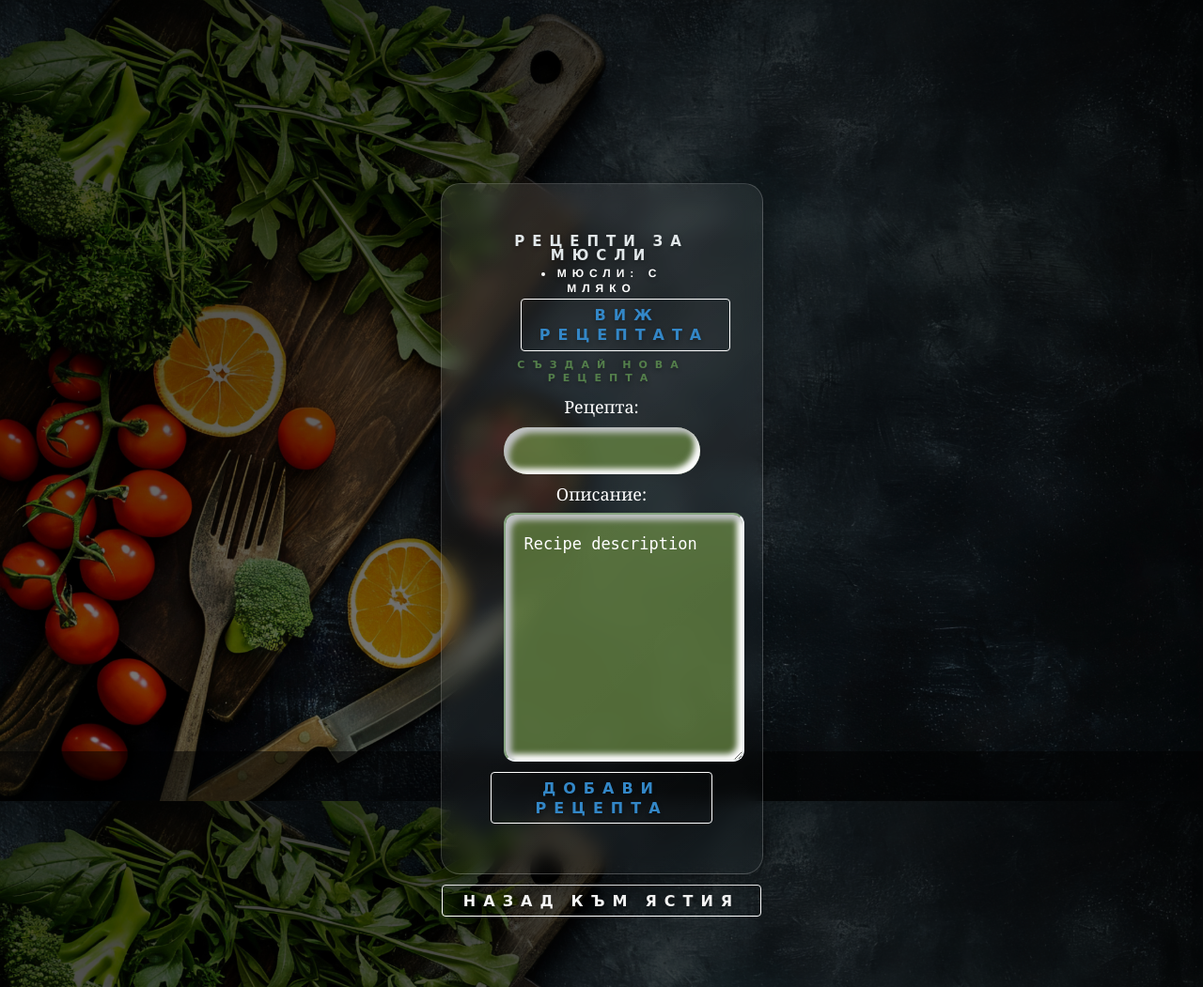
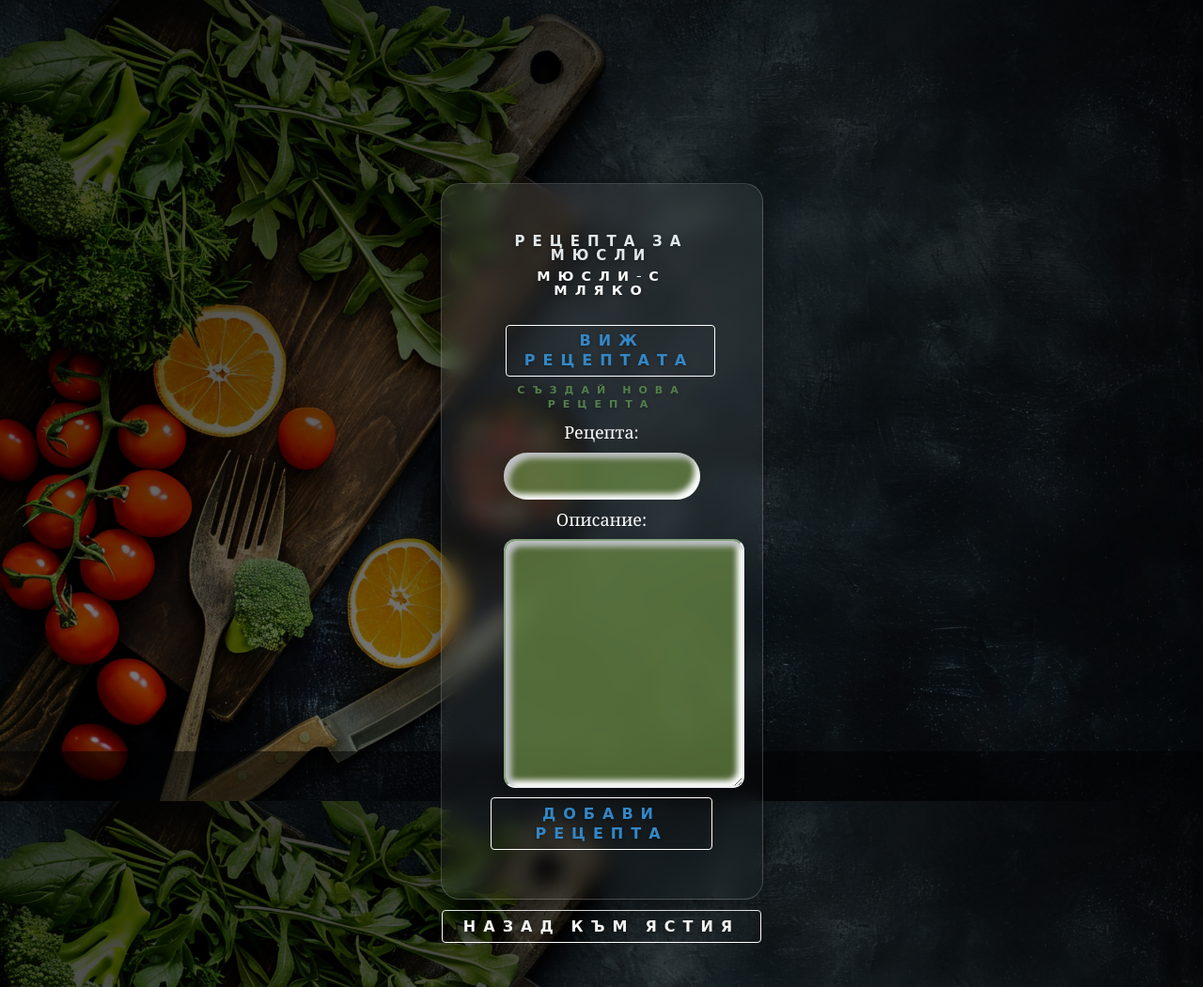
Before and after one commit to ivanmarinoff/menu-planning, a Django app: page /recipes/8/recipes/ in a window 1280 px wide. Shown: the top 1051 px of the page at 94% size. Run offline with Django 5.2, Linux system fonts and the light colour scheme; data comes from the database, SQL or seed files in the repository; both versions use the stored data as it was after the commit; some web fonts are replaced.

Commit message:
Updated recipe meal view and model

```diff
--- a/menu_planning/planning/forms.py
+++ b/menu_planning/planning/forms.py
@@ -24,9 +24,8 @@ class MealForm(forms.ModelForm):
 class DishForm(forms.ModelForm):
     class Meta:
         model = Dish
-        fields = ['name', 'description']
-        labels = {'name': 'Ястие',
-                  'description': 'Описание'}
+        fields = ['name']
+        labels = {'name': 'Ястие'}
 
 
 class RecipeForm(forms.ModelForm):
--- a/menu_planning/planning/models.py
+++ b/menu_planning/planning/models.py
@@ -62,7 +62,7 @@ class Product(models.Model):
 class Recipe(models.Model):
     dish = models.ForeignKey(Dish, on_delete=models.CASCADE, related_name='recipes')
     name = models.CharField(max_length=100)
-    description = models.TextField(blank=False, null=False, default="Recipe description")
+    description = models.TextField(blank=False, null=False)
     products = models.ManyToManyField(Product, through='RecipeProduct')
 
     def __str__(self):
--- a/menu_planning/planning/views.py
+++ b/menu_planning/planning/views.py
@@ -29,6 +29,11 @@ class CreateMealView(views.CreateView):
     model = Meal
     template_name = 'create_meal.html'
     fields = ['name']
+
+    def get_form(self, form_class=None):
+        form = super().get_form(form_class)
+        form.fields['name'].label = 'Ястие'
+        return form
 
     def get_context_data(self, **kwargs):
         context = super().get_context_data(**kwargs)
--- a/templates/create_meal.html
+++ b/templates/create_meal.html
@@ -9,7 +9,7 @@
             <form method="post">
                 {% csrf_token %}
                 {{ form.as_p }}
-                <br><button type="submit"><h1>Запис</h1></button>
+                <br><button type="submit"><h1><span>Запис</span></h1></button>
             </form>
 
 
--- a/templates/dishes.html
+++ b/templates/dishes.html
@@ -7,7 +7,7 @@
         <div class="index-message">
             <div class="plant-card">
                 <h1><span>Ястие за {{ meal.name }}</span></h1>
-                <ul>
+                <ol>
                     <h1>{% for dish in dishes %}
                         <li>
                             <a href="{% url 'recipe_list' pk=dish.id %}">{{ dish.name }}</a>
@@ -15,12 +15,13 @@
                     {% empty %}
                         <li>Няма налични рецепти за това ястие.</li>
                     {% endfor %}</h1>
-                </ul>
+                </ol>
 
                 <!-- Display the form for adding a new dish -->
                 <form method="post">
                     {% csrf_token %}
                     {{ form.as_p }}
+                    <br>
                     <button type="submit"><h1><span>Добави ново ястие</span></h1></button>
                 </form>
 
--- a/templates/recipe.html
+++ b/templates/recipe.html
@@ -5,25 +5,24 @@
 <section id="index-headline">
     <div class="index-message">
         <div class="plant-card">
-    <h1>Рецепти за {{ dish.name }}</h1>
+    <h1>Рецепта за {{ dish.name }}</h1>
 
-    <ul>
+
     <h5>
         {% for recipe in recipes %}
-            <li>
-                <strong>{{ recipe.name }}</strong>:
-                {{ recipe.description }}<br>
+
+                <ol><h1>{{ recipe.name }}-{{ recipe.description }}</h1></ol><br>
                 <button>
                     <h1>
                     <a href="{% url 'recipe_detail' recipe.id %}"><span>Виж рецептата</span></a>
                     </h1>
                 </button>
-            </li>
+
         {% empty %}
-            <li>Няма налични рецепти за тази категория.</li>
+            <li>Няма налични рецепти за това ястие.</li>
         {% endfor %}
     </h5>
-    </ul>
+
 
     <!-- Form to add a new recipe -->
     <h4><span>Създай нова рецепта</span></h4>
```
Also changed, not shown: templates/menu.html (+3 -5 lines), db.sqlite3, menu_planning/planning/migrations/0004_alter_recipe_description.py (added).
